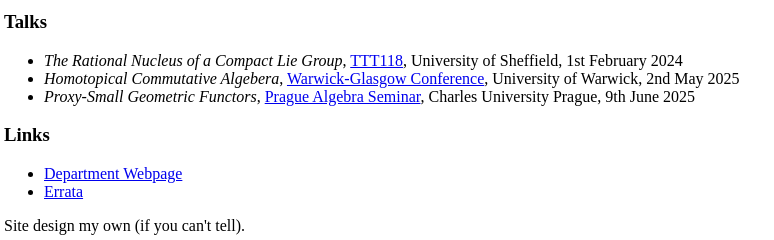
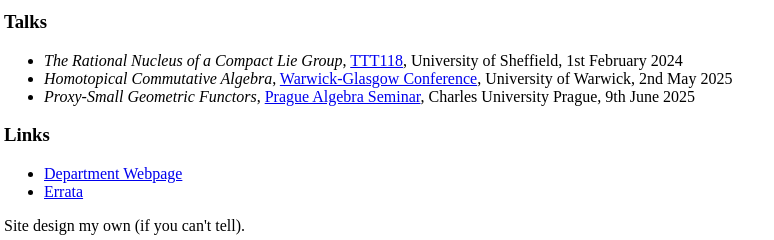
Before and after one commit to tmprce/tmprce.github.io, a plain HTML site: page index.html in a window 1280 px wide. Shown: the part 735-975 px from the top of the page, 4-778 px from the left. Drawn offline with Linux system fonts and the light colour scheme.

Commit message:
Update index.html

```diff
--- a/index.html
+++ b/index.html
@@ -19,7 +19,7 @@
 	<h3>Talks</h3>
 	<ul>
 		<li><i>The Rational Nucleus of a Compact Lie Group</i>, <a href=https://sarah-whitehouse.sites.sheffield.ac.uk/transalpine-topology-tetrahedron/past-events/ttt118-sheffield> TTT118</a>, University of Sheffield, 1st February 2024</li>
-		<li><i>Homotopical Commutative Algebera</i>, <a href=https://www.marctruter.com/conferences> Warwick-Glasgow Conference</a>, University of Warwick, 2nd May 2025</li>
+		<li><i>Homotopical Commutative Algebra</i>, <a href=https://www.marctruter.com/conferences> Warwick-Glasgow Conference</a>, University of Warwick, 2nd May 2025</li>
 		<li><i>Proxy-Small Geometric Functors</i>, <a href=https://www.mff.cuni.cz/en/math/ka/events/seminars/algebra-seminar> Prague Algebra Seminar</a>, Charles University Prague, 9th June 2025</li>
 	</ul>
 	<h3>Links</h3>
```
